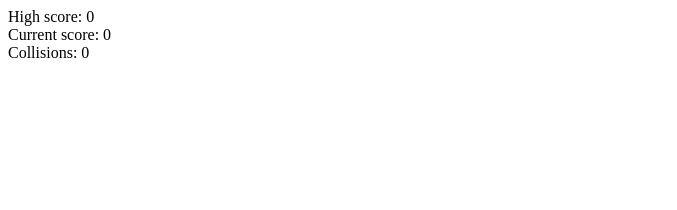
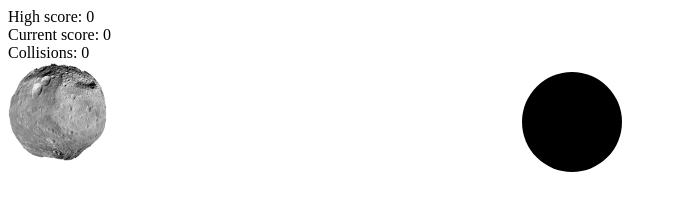
Before and after one commit to cod119/StrikersD3, a website: page client/index.html in a window 1280 px wide. Shown: the whole page, without its empty margins (0-677 px from the left). Drawn offline with Linux system fonts and the light colour scheme.

Commit message:
pull from pair

```diff
--- a/client/index.html
+++ b/client/index.html
@@ -10,6 +10,16 @@
       <div class="current">Current score: <span>0</span></div>
       <div class="collisions">Collisions: <span>0</span></div>
     </div>
+    <div class="gameboard">
+      <svg width="500px" height="500px">
+        <image xlink:href="asteroid.png" height="100" width="100">
+
+      </svg>
+      <svg width="500px" height="500px">
+        <circle cx="60" cy="60" r="50"/>
+      </svg>
+
+    </div>
     <script src="lib/d3.js" charset="utf-8"></script>
     <script src='watchout.js'></script>
   </body>
```
Also changed, not shown: client/watchout.js (line endings or trailing spaces).
